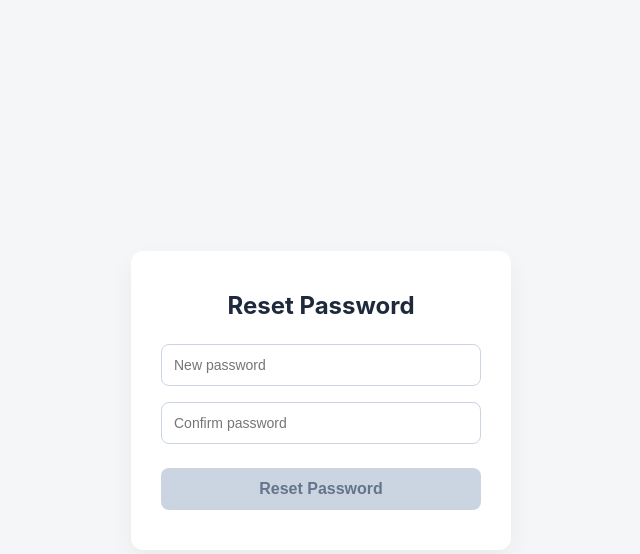
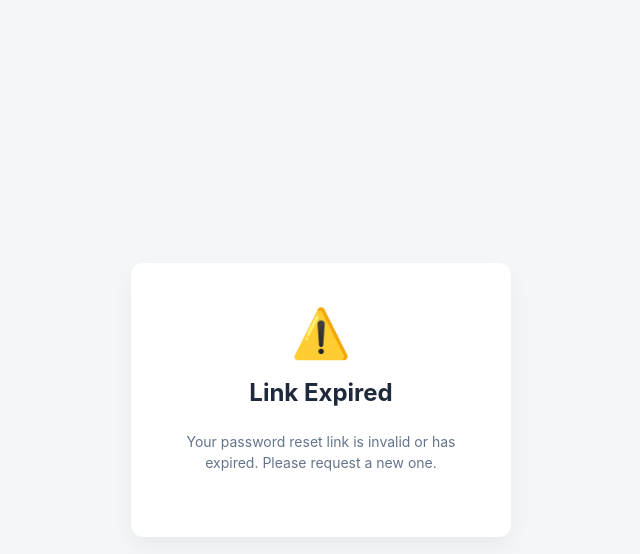
Before and after one commit to haidarhalim134/mahasiswa-sukses-backend, a FastAPI app: page /api/v1/auth/reset-password-page in a window 1280 px wide. Shown: the top 554 px of the page, without its empty margins (319-959 px from the left). Run offline with FastAPI, Linux system fonts and the light colour scheme; parts of the project's set-up code (start-up, migrations or seed data) failed here and were passed over.

Commit message:
feat: indicate invalid or expired token in reset_password page

```diff
--- a/app/templates/reset_password.html
+++ b/app/templates/reset_password.html
@@ -96,12 +96,45 @@ button:disabled {
     color: #16a34a;
     display: block;
 }
+
+/* Expired View Styles */
+.expired-container {
+    text-align: center;
+}
+
+.expired-icon {
+    font-size: 48px;
+    margin-bottom: 16px;
+}
+
+.expired-text {
+    color: #64748b;
+    font-size: 14px;
+    line-height: 1.5;
+    margin-bottom: 24px;
+}
+
+.link-btn {
+    display: inline-block;
+    padding: 12px 24px;
+    background: #2563eb;
+    color: white;
+    text-decoration: none;
+    border-radius: 8px;
+    font-weight: 600;
+    font-size: 14px;
+}
+
+.link-btn:hover {
+    background: #1d4ed8;
+}
 </style>
 </head>
 
 <body>
 
 <div class="container">
+    <div id="formView">
         <h2>Reset Password</h2>
 
         <div class="form-group">
@@ -129,7 +162,40 @@ button:disabled {
         </button>
     </div>
 
+    <div id="expiredView" class="expired-container" style="display: none;">
+        <div class="expired-icon">⚠️</div>
+        <h2>Link Expired</h2>
+        <p class="expired-text" id="expiredMessage">
+            Your password reset link is invalid or has expired. Please request a new one.
+        </p>
+    </div>
+</div>
+
 <script>
+// Run on page load to check if the Supabase link has errors
+window.addEventListener('DOMContentLoaded', checkTokenExpiration);
+
+function checkTokenExpiration() {
+    const hash = window.location.hash;
+    // Parse the hash fragments (e.g., #error=access_denied&...)
+    const params = new URLSearchParams(hash.substring(1));
+
+    const errorCode = params.get("error_code");
+    const errorDescription = params.get("error_description");
+    const accessToken = params.get("access_token");
+
+    // If there is an explicit error code or missing required access token, block the page
+    if (errorCode === "otp_expired" || params.has("error") || (!accessToken && !hash.includes("error"))) {
+        document.getElementById("formView").style.display = "none";
+        document.getElementById("expiredView").style.display = "block";
+
+        if (errorDescription) {
+            // Decodes URL safe strings like "Email+link+is+invalid..." into human readable text
+            document.getElementById("expiredMessage").textContent = decodeURIComponent(errorDescription.replace(/\+/g, ' '));
+        }
+    }
+}
+
 function validatePassword() {
     const password = document.getElementById("password").value;
     const confirmPassword = document.getElementById("confirmPassword").value;
@@ -177,6 +243,11 @@ async function resetPassword(){
     const params = new URLSearchParams(hash.substring(1))
     const access_token = params.get("access_token")
 
+    if (!access_token) {
+        alert("Session invalid or expired.");
+        return;
+    }
+
     const res = await fetch("/api/v1/auth/update-password",{
         method:"POST",
         headers:{
```
Lines whose indentation alone changed are shown as unchanged.
